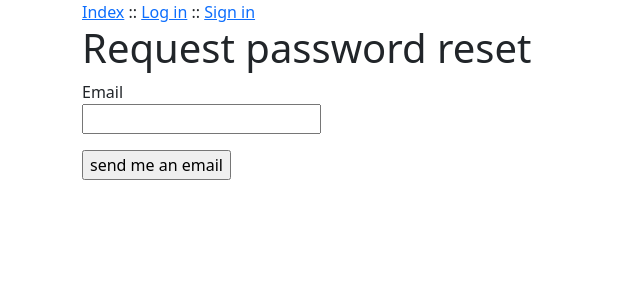
After one commit to byoso/django-quickstarter, a Django app: page /request_password_reset/ in a window 1280 px wide. The commit adds this page. Shown: the top 300 px of the page, without its empty margins (0-640 px from the left). Run offline with Django 4.2, Linux system fonts and the light colour scheme.

Commit message:
request password reset ready, TODO: send the e-mail

```diff
--- a/templates/_base.html
+++ b/templates/_base.html
@@ -54,7 +54,6 @@
 
         {% block content %}
 
-
         {% endblock content %}
 
 	</body>
--- a/users/forms.py
+++ b/users/forms.py
@@ -56,4 +56,25 @@ class SignInForm(forms.Form):
         username = self.cleaned_data['username']
         if "@" in username:
             raise ValidationError("'@' not allowed in a username")
+        else:
+            user = User.objects.filter(username=username)
+            if user:
+                raise ValidationError(f"'{username}' already used by someone")
         return username
+
+    def clean_email(self):
+        email = self.cleaned_data['email']
+        user = User.objects.filter(email=email)
+        if user:
+            raise ValidationError(f"'{email}' already used.")
+
+
+class RequestPasswordResetForm(forms.Form):
+    email = forms.EmailField(validators=[EmailValidator()])
+
+    def clean_email(self):
+        email = self.cleaned_data['email']
+        user = User.objects.filter(email=email)
+        if not user:
+            raise ValidationError(f"'{email}' unknown or unconfirmed")
+        return email
--- a/users/templates/users/login.html
+++ b/users/templates/users/login.html
@@ -18,6 +18,7 @@
     {% for error in form.errors.password %}
     <span style="color: red;">{{ error }}</span>
     {% endfor %}
+    <a href="{% url 'request_password_reset' %}">Forgot your password ?</a>
 </p>
 
 
--- /dev/null
+++ b/users/templates/users/request_password_reset.html
@@ -0,0 +1,23 @@
+{% extends "_base.html" %}
+
+
+{% block content %}
+<h1>Request password reset</h1>
+
+<form action="" method="post">
+    {% csrf_token %}
+    <p>
+        {{ form.email.label }} <br>
+        {{ form.email }} <br>
+        {% for error in form.errors.email %}
+        <span style="color: red;">{{ error }}</span>
+        {% endfor %}
+
+    </p>
+    <p>
+        <input type="submit" value="send me an email">
+    </p>
+
+</form>
+
+{% endblock content %}
--- a/users/urls.py
+++ b/users/urls.py
@@ -10,4 +10,5 @@ urlpatterns = [
     path('logout/', views.logout_view, name='logout'),
     path('signin/', views.signin_view, name='signin'),
     path('account/', views.account, name='account'),
+    path('request_password_reset/', views.request_password_reset, name='request_password_reset'),
 ]
--- a/users/views.py
+++ b/users/views.py
@@ -4,7 +4,11 @@ from django.contrib import messages
 from django.contrib.auth.decorators import login_required
 
 from .models import User
-from .forms import LoginForm, SignInForm
+from .forms import (
+    LoginForm,
+    SignInForm,
+    RequestPasswordResetForm,
+)
 
 
 def index(request):
@@ -61,3 +65,23 @@ def signin_view(request):
 
     form = SignInForm()
     return render(request, "users/signin.html", {'form':form})
+
+
+def request_password_reset(request):
+    if request.method == "POST":
+        form = RequestPasswordResetForm(request.POST)
+        if form.is_valid():
+            email = form.cleaned_data['email']
+            ##### TODO : SEND EMAIL
+
+
+            messages.add_message(
+                request, messages.INFO,
+                message=f"Please check your email '{email}' to reset your password",
+                extra_tags="info"
+            )
+        else:
+            return render(request, "users/request_password_reset.html", {'form':form})
+
+    form = RequestPasswordResetForm()
+    return render(request, "users/request_password_reset.html", {'form':form})
```
Also changed, not shown: templates/index.html (+8 -0 lines).
